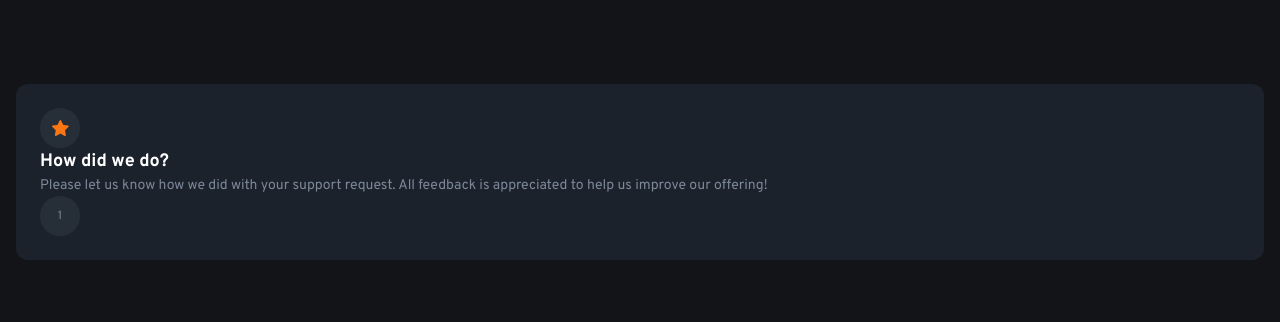
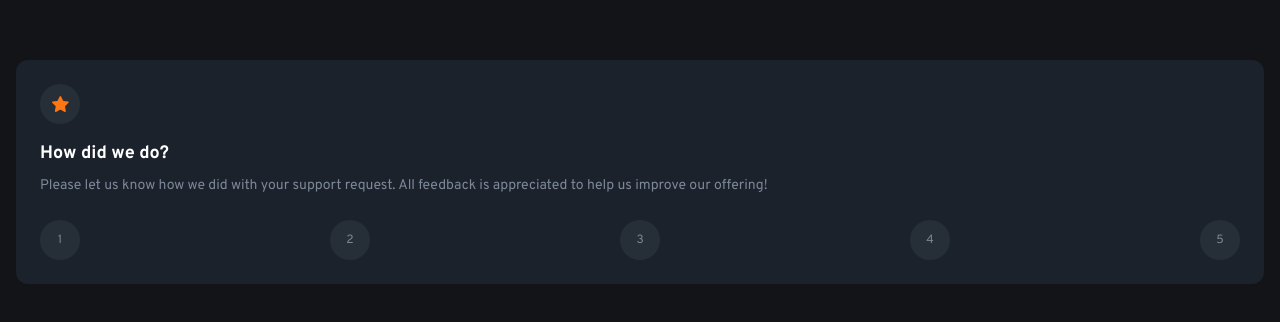
Before and after one commit to pixelzee3/interactive-rating-component-main, a Vue app: page / in a window 1280 px wide. Shown: the part 228-550 px from the top of the page. Built offline with nearby package versions, Linux system fonts and the light colour scheme.

Commit message:
Complete most of the component layout.

```diff
--- a/src/App.vue
+++ b/src/App.vue
@@ -13,12 +13,22 @@ import Card from './components/Card.vue';
       <Container>
         <img src="./assets/icon-star.svg" alt="" />
       </Container>
+      <div class="mt-4">
         <Header>How did we do?</Header>
+      </div>
+      <div class="mt-2">
         <Description>
           Please let us know how we did with your support request. All feedback is
           appreciated to help us improve our offering!
         </Description>
+      </div>
+      <div class="flex justify-between mt-6">
         <Container> 1 </Container>
+        <Container> 2 </Container>
+        <Container> 3 </Container>
+        <Container> 4 </Container>
+        <Container> 5 </Container>
+      </div>
     </Card>
   </div>
 </template>
```
Lines whose indentation alone changed are shown as unchanged.
